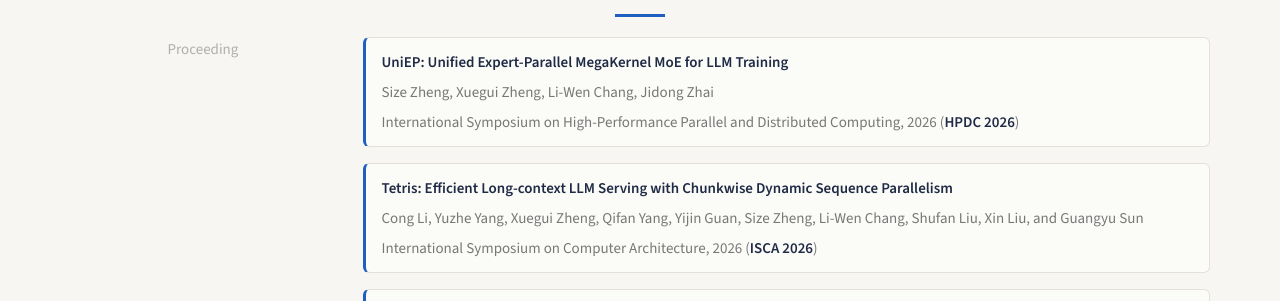
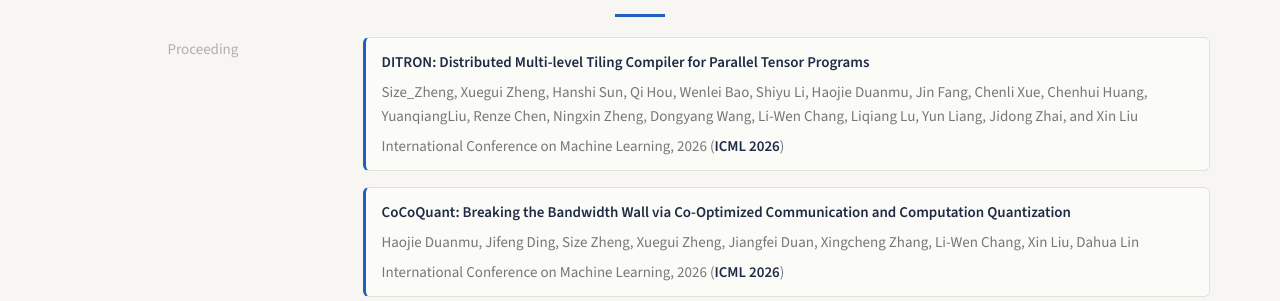
Before and after one commit to lchang20/lchang20.github.io, a website: page publication.html in a window 1280 px wide. Shown: the part 449-750 px from the top of the page. Drawn offline with nearby package versions, Linux system fonts and the light colour scheme; files whose address does not match are found by name.

Commit message:
add papers

```diff
--- a/publication.html
+++ b/publication.html
@@ -109,6 +109,14 @@
                     <p class="text-grey">Proceeding</p>
                 </div>
                 <div class="col-lg-9 col-md-12 publication-list">
+                    <p class="text-muted"><strong>DITRON: Distributed Multi-level Tiling Compiler for Parallel Tensor Programs</strong>
+                        <br>Size_Zheng, Xuegui Zheng, Hanshi Sun, Qi Hou, Wenlei Bao, Shiyu Li, Haojie Duanmu, Jin Fang, Chenli Xue, Chenhui Huang, YuanqiangLiu, Renze Chen, Ningxin Zheng, Dongyang Wang, Li-Wen Chang, Liqiang Lu, Yun Liang, Jidong Zhai, and Xin Liu<br>
+                        International Conference on Machine Learning, 2026 (<strong>ICML 2026</strong>)
+                    </p>
+                    <p class="text-muted"><strong>CoCoQuant: Breaking the Bandwidth Wall via Co-Optimized Communication and Computation Quantization</strong>
+                        <br>Haojie Duanmu, Jifeng Ding, Size Zheng, Xuegui Zheng, Jiangfei Duan, Xingcheng Zhang, Li-Wen Chang, Xin Liu, Dahua Lin<br>
+                        International Conference on Machine Learning, 2026 (<strong>ICML 2026</strong>)
+                    </p>
                      <p class="text-muted"><strong>UniEP: Unified Expert-Parallel MegaKernel MoE for LLM Training</strong>
                         <br>Size Zheng, Xuegui Zheng, Li-Wen Chang, Jidong Zhai<br>
                         International Symposium on High-Performance Parallel and Distributed Computing, 2026 (<strong>HPDC 2026</strong>)
```
Also changed, not shown: index.html (+1 -0 lines).
